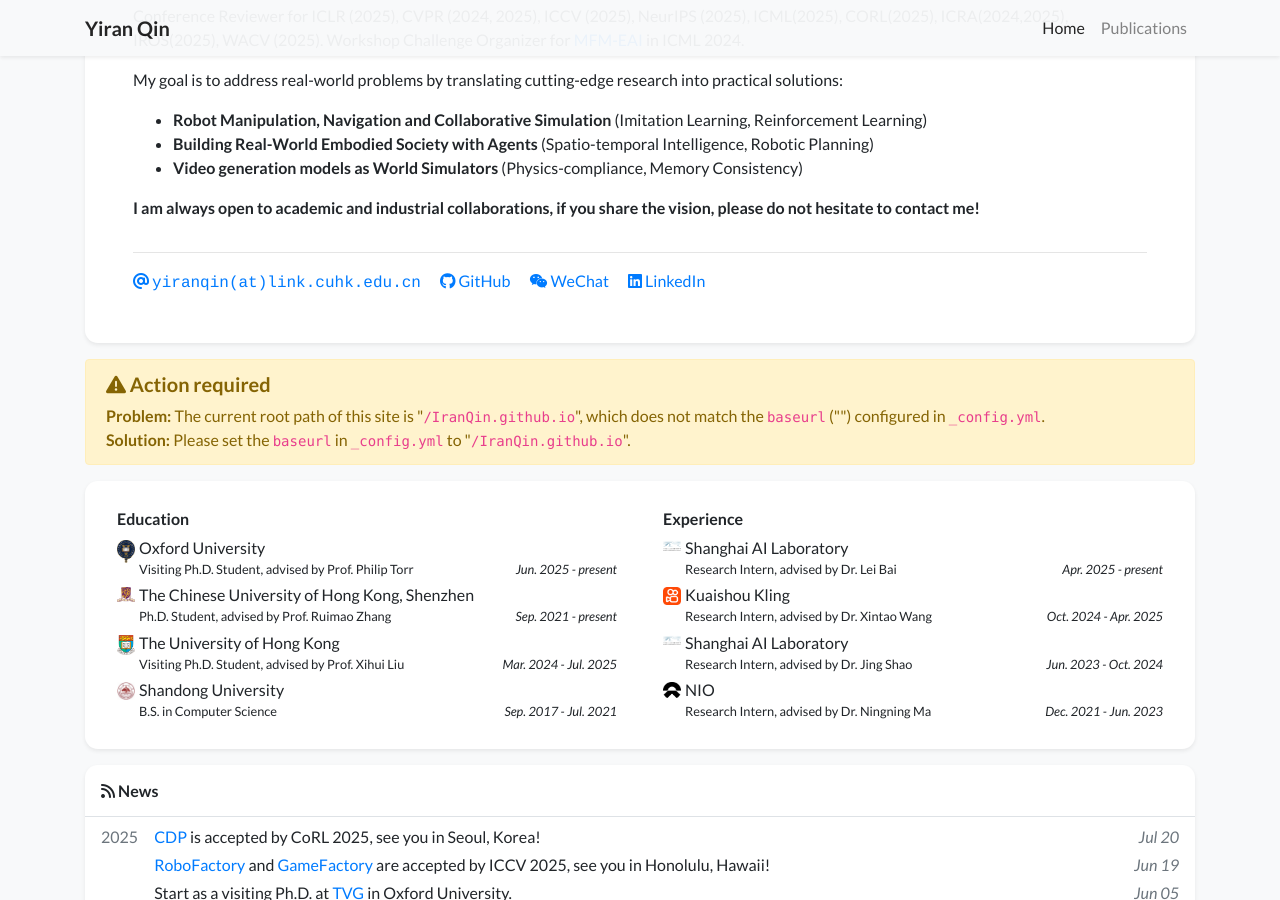
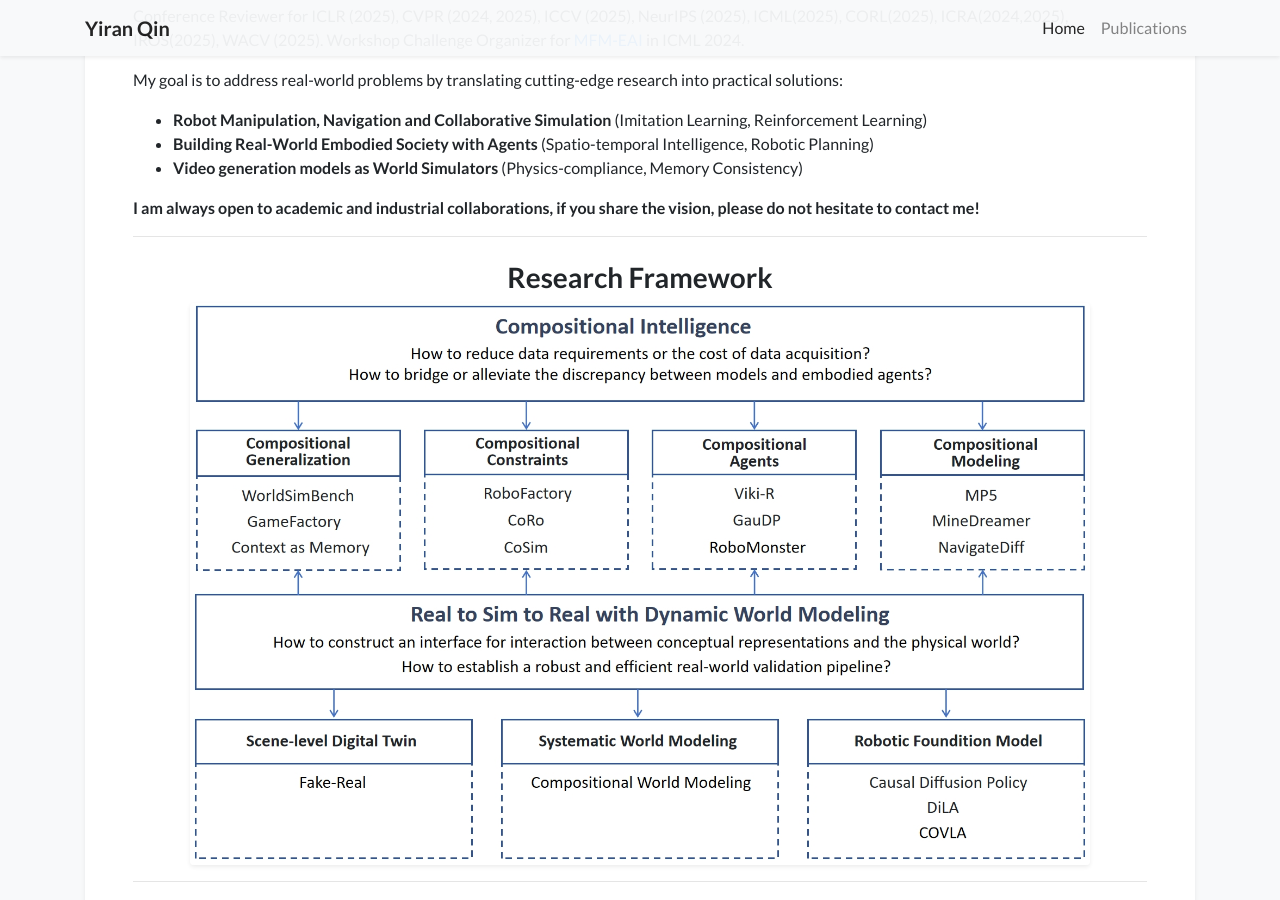
Before and after one commit to IranQin/IranQin.github.io, a Jekyll site: the page built from index.html, in a window 1280 px wide and 900 px high, scrolled down 380 px. Built offline with Jekyll 4.4.1, drawn with Linux system fonts in a browser that asks for light colours; nearby versions of some CDN libraries; a style sheet for code colours, icons or effects is not loaded.

Commit message:
Update profile_card.html

```diff
--- a/_includes/widgets/profile_card.html
+++ b/_includes/widgets/profile_card.html
@@ -40,6 +40,18 @@
                         <div class="text-profile-bio mt-3" {% if site.data.profile.short_bio_text_justify %}style="text-align: justify;"{% endif %}>
                             {{ site.data.profile.short_bio }}
                         </div>
+
+                        <hr />
+                        <div class="row mt-4">
+                          <div class="col text-center">
+                            <h3>Research Framework</h3>
+                            <img src="{{ '/assets/images/covers/research_summary.png' | relative_url }}"
+                                 alt="Research Framework"
+                                 class="img-fluid shadow-sm rounded"
+                                 style="max-width: 900px;">
+                          </div>
+                        </div>
+
                         {% if site.data.profile.cv_link %}
                             <a target="_blank" href="{{ site.data.profile.cv_link | relative_url }}"><i class="fas fa-file-alt"></i> Curriculum Vitae</a> <br/>
                         {% endif %}
```
